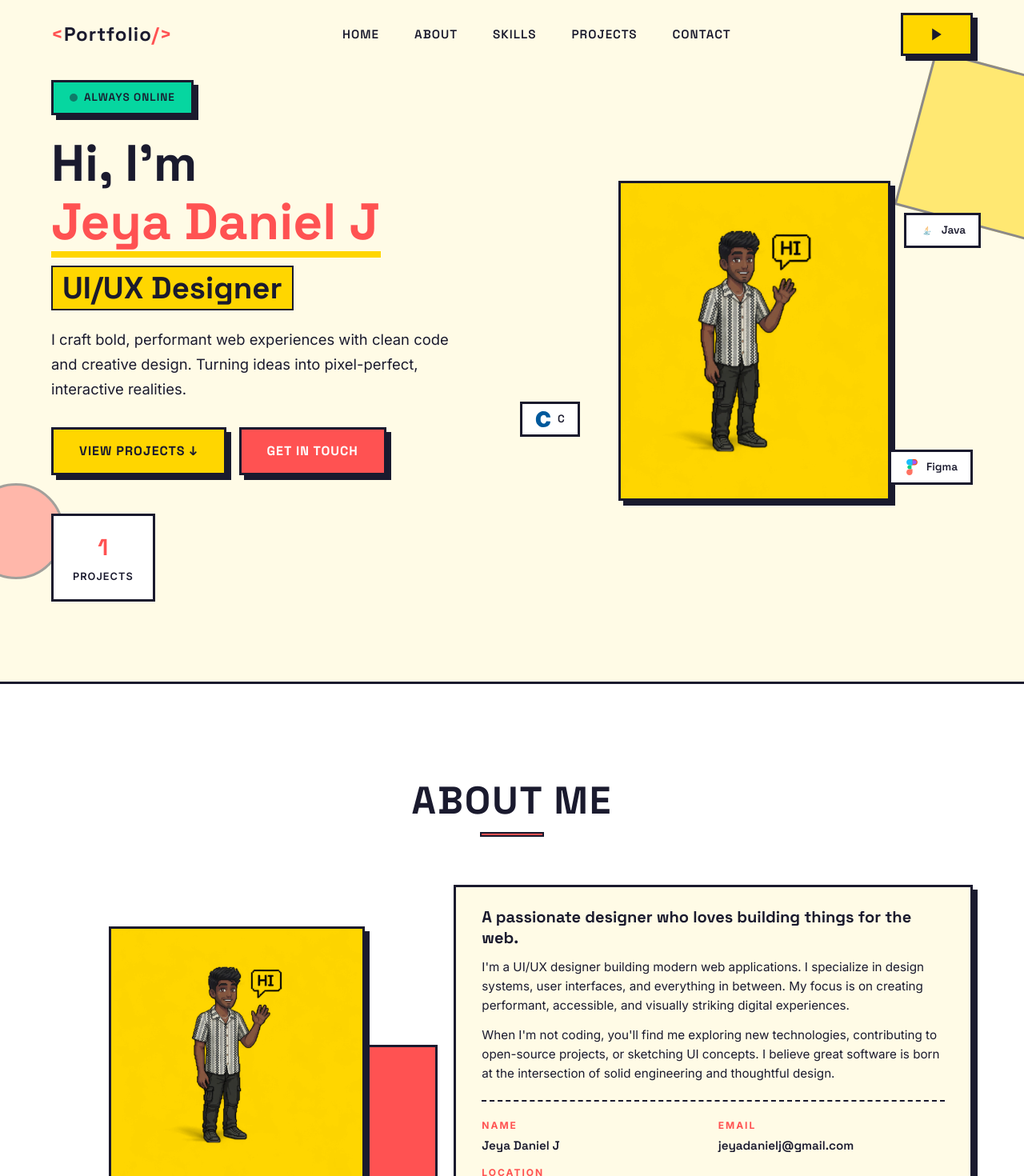
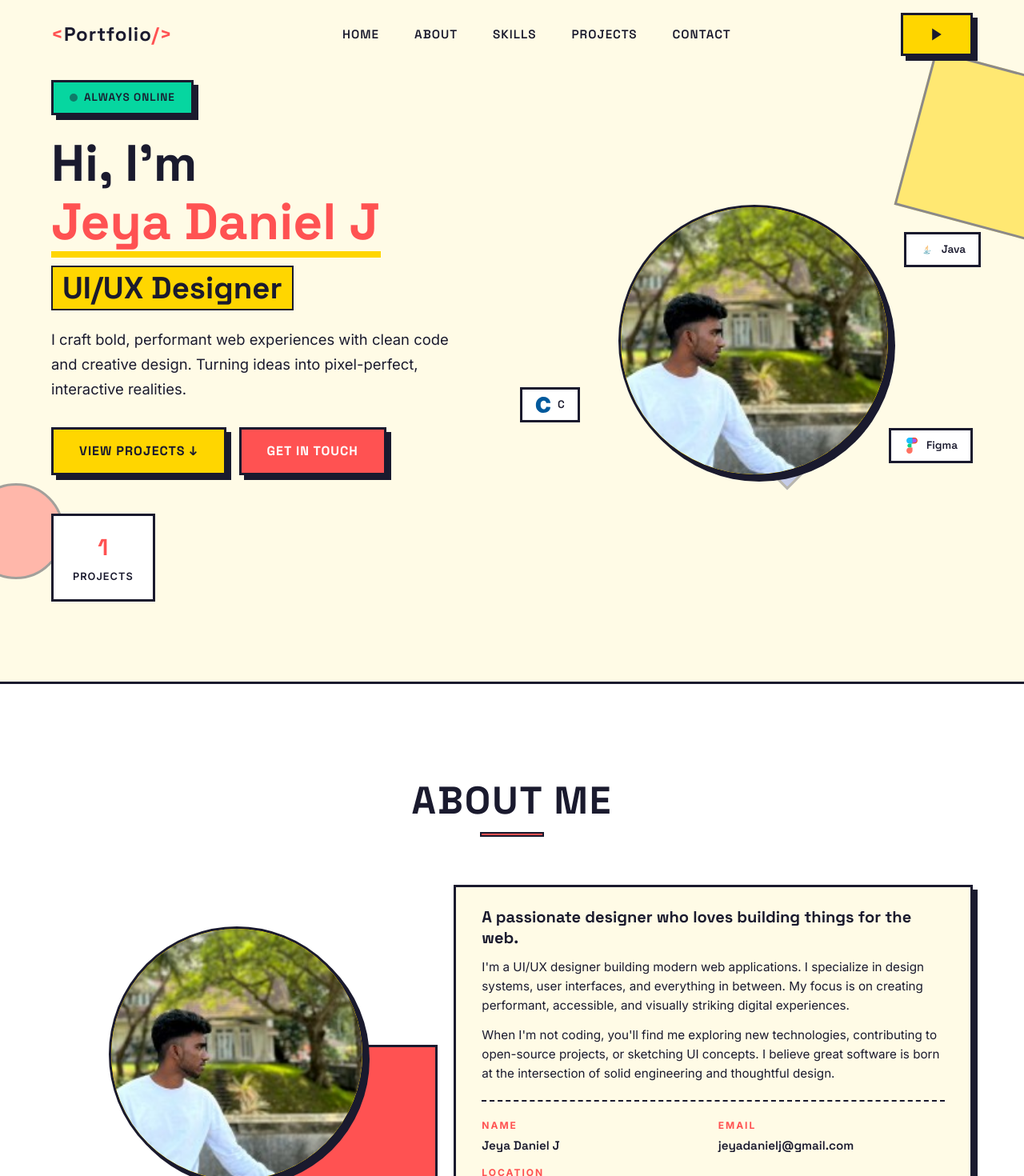
Before and after one commit to jeya-daniel-j/Portfolio, a React (Vite) app: page / in a window 1280 px wide. Shown: the top 1470 px of the page at 80% size. Built offline with nearby package versions, Linux system fonts and the light colour scheme.

Commit message:
Update profile image and styling: round profile with black border

```diff
--- a/src/components/About.css
+++ b/src/components/About.css
@@ -31,12 +31,16 @@
   justify-content: center;
   position: relative;
   z-index: 1;
+  border-radius: 50%;
+  border: 4px solid var(--clr-dark);
+  overflow: hidden;
 }
 
-.about__image-placeholder {
-  display: flex;
-  align-items: center;
-  justify-content: center;
+.about__avatar-img {
+  width: 100%;
+  height: 100%;
+  object-fit: cover;
+  border-radius: 50%;
 }
 
 .about__emoji {
--- a/src/components/About.jsx
+++ b/src/components/About.jsx
@@ -1,6 +1,6 @@
 import React from 'react'
 import SectionTitle from './SectionTitle'
-import avatar from '../assets/avatar.png'
+import avatar from '../assets/1751099810790.jpg'
 import './About.css'
 
 export default function About() {
--- a/src/components/Hero.css
+++ b/src/components/Hero.css
@@ -169,10 +169,12 @@
 
 .hero__avatar-wrapper {
   width: 340px;
-  height: 400px;
+  height: 340px; /* Make it square for perfect circle */
   background: var(--clr-primary);
   overflow: hidden;
   position: relative;
+  border-radius: 50%;
+  border: 4px solid var(--clr-dark);
 }
 
 .hero__avatar {
@@ -187,6 +189,7 @@
   width: 100%;
   height: 100%;
   object-fit: cover;
+  border-radius: 50%;
 }
 
 /* Floating tags */
--- a/src/components/Hero.jsx
+++ b/src/components/Hero.jsx
@@ -1,5 +1,5 @@
 import React from 'react'
-import avatar from '../assets/avatar.png'
+import avatar from '../assets/1751099810790.jpg'
 import './Hero.css'
 
 export default function Hero() {
```
Also changed, not shown: src/assets/1751099810790.jpg (added), src/assets/avatar.png (deleted).
